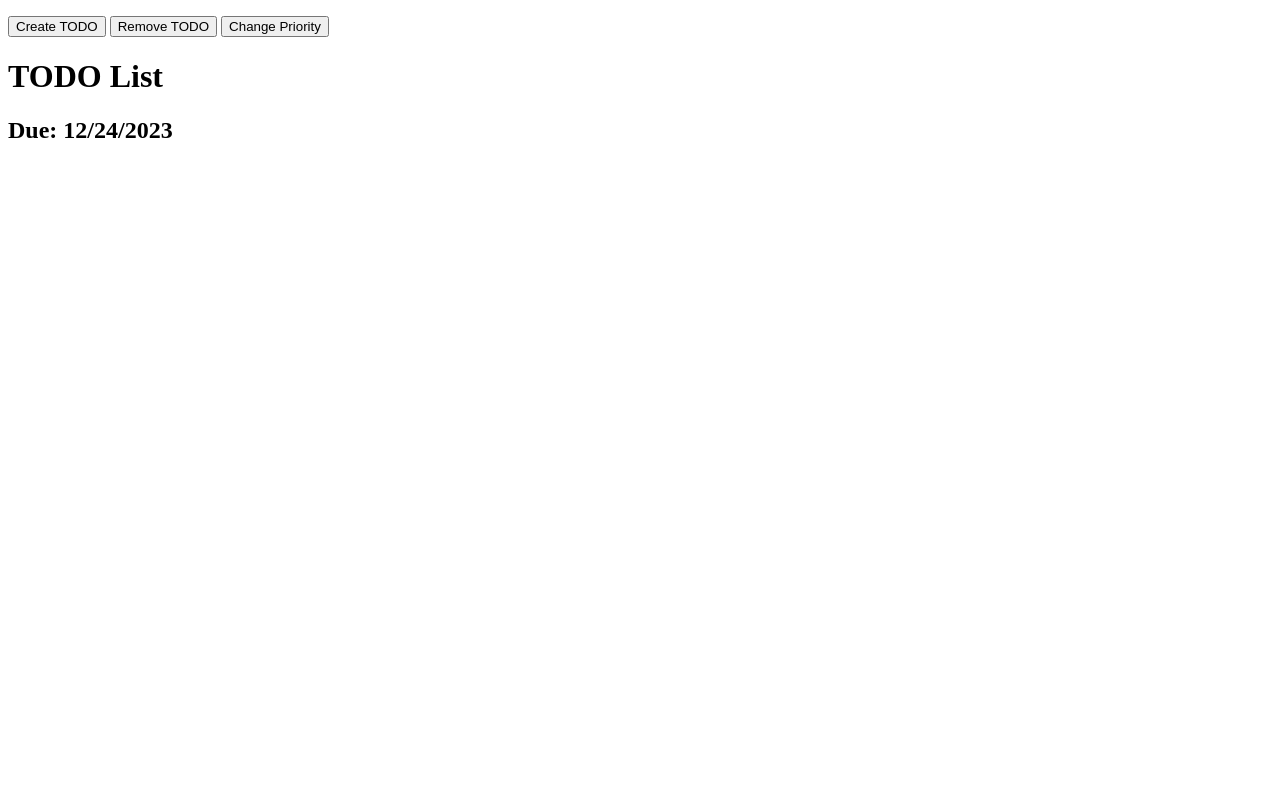
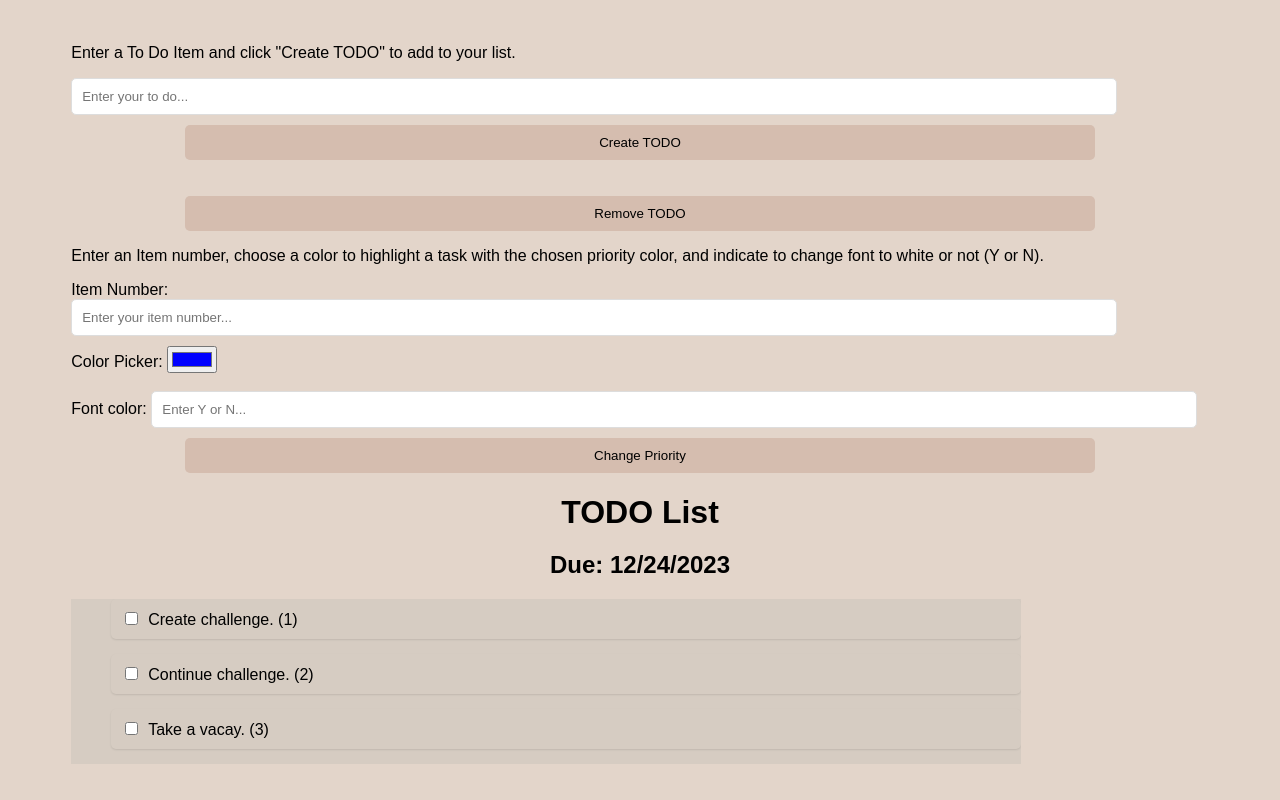
Before and after one commit to simpsbri/ptsb-oct-2023-brian-simpson, a plain HTML site: page index.html in a window 1280 px wide. Drawn offline with Linux system fonts and the light colour scheme.

Commit message:
massive changes to challenge steps 1 through 9.

```diff
--- /dev/null
+++ b/css-toDoList.css
@@ -0,0 +1,83 @@
+body {
+    font-family: Arial, sans-serif;
+    background-color: #e3d5ca;
+  }
+
+  .list-container {
+    width: 90%;
+    margin: auto;
+    padding: 20px;
+    /* box-shadow: 0 2px 4px rgba(0, 0, 0, 0.1); */
+    /* background-color: #fff; */
+    height: auto; */
+  }
+
+  #inputField {
+    margin-bottom: 20px;
+  }
+
+  input[type="text"] {
+    width: 90%;
+    padding: 10px;
+    margin-bottom: 10px;
+    border: 1px solid #ddd;
+    border-radius: 5px;
+  }
+
+  button {
+    display: block;
+    width: 80%;
+    padding: 10px;
+    margin: auto;
+    background-color: #d5bdaf;
+    color: #000;
+    border: none;
+    border-radius: 5px;
+    cursor: pointer;
+  }
+
+  button:hover {
+    background-color: #edede9;
+  }
+
+  #toDoHeader {
+    margin-bottom: 10px;
+  }
+
+  #toDoList li {
+    margin-bottom: 15px;
+    padding: 10px;
+    border-radius: 5px;
+    box-shadow: 0 1px 2px rgba(0, 0, 0, 0.1);
+  }
+
+  #toDoList li input[type="checkbox"] {
+    margin-right: 10px;
+  }
+
+ol {
+    counter-reset: list;
+    width: 80%;
+    overflow-x: auto;
+    float: left;
+    margin: auto;
+    background-color: #d6ccc2;
+  }
+ol > li {
+    list-style: none;
+    margin-bottom: 10px;
+  }
+ol > li:after {
+    content: " (" counter(list) ") ";
+    counter-increment: list;
+  }
+.li:last-child {
+    margin-bottom: 0;
+}
+.error {
+    border: 6px solid red;
+    color: red;
+  }
+h1, h2 {
+    text-align: center;
+}
--- a/index.html
+++ b/index.html
@@ -1,45 +1,33 @@
 <!DOCTYPE html>
 <html>
 <head>
-        <title>DOM Challenge Index</title>
+  <title>DOM Challenge Index</title>
+  <link rel="stylesheet" type="text/css" href="css-toDoList.css" />
 </head>
 
 <body>
-   <ul>
+  <div class="list-container" id="container">
+    <div id="inputField">
+      <p>Enter a To Do Item and click "Create TODO" to add to your list. </p>
+      <input type="text" id="listInput" placeholder="Enter your to do..." />
+      <button id="add">Create TODO</button><br><br>
+      <button id="remove">Remove TODO</button>
+
+      <p>Enter an Item number, choose a color to highlight a task with the chosen priority color, and indicate to change font to white or not (Y or N).</p>
+      <label for="itemToUpdate">Item Number:</label>
+      <input type="text" id="itemToUpdate" placeholder="Enter your item number..." /><br>
+      <label for="colorpicker">Color Picker:</label>
+      <input type="color" id="colorpicker" value="#0000ff"><br>
+      <br>
+      <label for="fontChange">Font color:</label>
+      <input type="text" id="fontColor" placeholder="Enter Y or N..." maxlength="1"/>
+      <button id="change">Change Priority</button>
 
 
-   </ul>
+    </div>
+  </div>
+     <script src="toDoList.js"></script>
 
-   <button>Create TODO</button>
-   <button>Remove TODO</button>
-   <button>Change Priority</button>
-
-
-   <script>
-    // Get the body of the document
-    let body = document.getElementsByTagName('body');
-
-    let currentDate = new Date();
-    let dueDate = new Date();
-
-    dueDate.setDate(dueDate.getDate() + 7); // Set the due date to be one week from now
-    console.log('Today\'s Date is ' + currentDate);
-    console.log(dueDate);
-
-    //Create the h1 as a variable
-    let h1 = document.createElement('h1');
-    //Add content to toDoHeader
-    h1.textContent = 'TODO List';
-    h1.id = 'toDoHeader';
-    //Add toDoHeader to the body section
-    document.body.appendChild(h1);
-
-    let h2 = document.createElement('h2');
-    h2.textContent = 'Due: ' + dueDate.toLocaleDateString();
-    document.body.appendChild(h2);
-
-
-   </script>
 </body>
 
 </html>
--- /dev/null
+++ b/toDoList.js
@@ -0,0 +1,132 @@
+
+// Get the body of the document
+let body = document.getElementsByTagName('body');
+
+let currentDate = new Date();
+let dueDate = new Date();
+
+dueDate.setDate(dueDate.getDate() + 7); // Set the due date to be one week from now
+
+let parentDiv = document.getElementById("container");
+
+//Create the h1 as a variable
+let h1 = document.createElement('h1');
+//Add content to toDoHeader
+h1.textContent = 'TODO List';
+h1.id = 'toDoHeader';
+//Add toDoHeader to the body section
+parentDiv.appendChild(h1);
+
+//repeat steps from h1 for h2
+let h2 = document.createElement('h2');
+h2.textContent = 'Due: ' + dueDate.toLocaleDateString();
+parentDiv.appendChild(h2);
+
+//add four items to the ol.
+let ol = document.createElement('ol');
+parentDiv.appendChild(ol);
+ol.id = 'toDoList';
+
+//Started by using counter to increment items, but not effective after deleting 3rd item. Went with CSS instead.
+//let counter = 1;
+
+let li = document.createElement('li');
+li.textContent = `Create challenge.`;
+ol.appendChild(li);
+
+
+li = document.createElement('li');
+li.textContent = `Continue challenge.`;
+ol.appendChild(li);
+
+
+li = document.createElement('li');
+li.textContent = `Finish challenge.`;
+ol.appendChild(li);
+
+
+li = document.createElement('li');
+li.textContent = `Take a vacay. `;
+ol.appendChild(li);
+
+let orderedListItems = Array.from(document.querySelectorAll('ol>li'))
+
+for (const li of document.querySelectorAll('ol>li')) {
+    console.log(li.textContent);
+}
+
+let thirdItem = ol.children[2];
+ol.removeChild(thirdItem);
+
+let secondOrderedListItems = Array.from(document.querySelectorAll('ol>li'))
+
+for (const li2 of document.querySelectorAll('ol>li')) {
+    console.log(li2.textContent);
+}
+
+let checklist = document.getElementById('toDoList');
+let items = checklist.getElementsByTagName('li');
+
+for (let i = 0; i < items.length; i++) {
+   let checkBox = document.createElement('input');
+   checkBox.type = 'checkbox';
+   items[i].insertBefore(checkBox, items[i].firstChild);
+}
+
+
+const toDoList = document.getElementById("toDoList");
+const addBtn = document.getElementById('add');
+const removeBtn = document.getElementById('remove');
+const changeBtn = document.getElementById('change');
+const fontColorBtn = document.getElementById('fontColor');
+
+
+addBtn.addEventListener('click', (evt) => {
+    let input = document.getElementById('listInput');
+    const newItem = document.createElement('li');
+    newItem.textContent = input.value;
+    if (newItem.textContent) {
+        toDoList.appendChild(newItem);
+        input.value = "";
+        input.classList.remove('error');
+    } else {
+        input.classList.add('error');
+    }
+});
+
+removeBtn.addEventListener('click', (evt) => {
+    let ulToDoLastItem = document.getElementById("toDoList");
+    let lastItem = ol.lastElementChild;
+    ol.removeChild(lastItem);
+
+});
+
+
+
+changeBtn.addEventListener('click', (evt) => {
+    let itemNumber = parseInt(document.getElementById("itemToUpdate").value);
+    let bgcolor = document.getElementById("colorpicker").value;
+    let toDoListLength = document.getElementById("toDoList").getElementsByTagName("li");
+    let count = toDoListLength.length
+    let fontChoice = document.getElementById("fontColor").value;
+    fontChoice = fontChoice.toLowerCase();
+
+    if ((isNaN(itemNumber)) || (itemNumber > toDoListLength.length)) {
+        alert("Please enter a valid item number.")
+    } else {
+        if (fontChoice === "y") {
+            let itemNumberActual = itemNumber - 1;
+            secondOrderedListItems[itemNumberActual].style.backgroundColor = bgcolor;
+            secondOrderedListItems[itemNumberActual].style.color = 'white';
+            itemToUpdate.value = "";
+            fontColor.value = "";
+        } else {
+            let itemNumberActual = itemNumber - 1;
+            secondOrderedListItems[itemNumberActual].style.backgroundColor = bgcolor;
+            secondOrderedListItems[itemNumberActual].style.color = 'black';
+            itemToUpdate.value = "";
+            fontColor.value = "";
+        }
+
+    }
+});
--- a/web-apis/dom/challenge.js
+++ b/web-apis/dom/challenge.js
@@ -40,7 +40,5 @@
 //
 // ? 5) Extract your Javascript to a separate file linked to the page.
 //
-// ? 6) Create a list of predefined colors for the change priority feature. Update the change function to allow you to pass the predfined color to it and update accordingly.
-//
 // ? 7) You pick something worthy of extra credit!
 //
```
